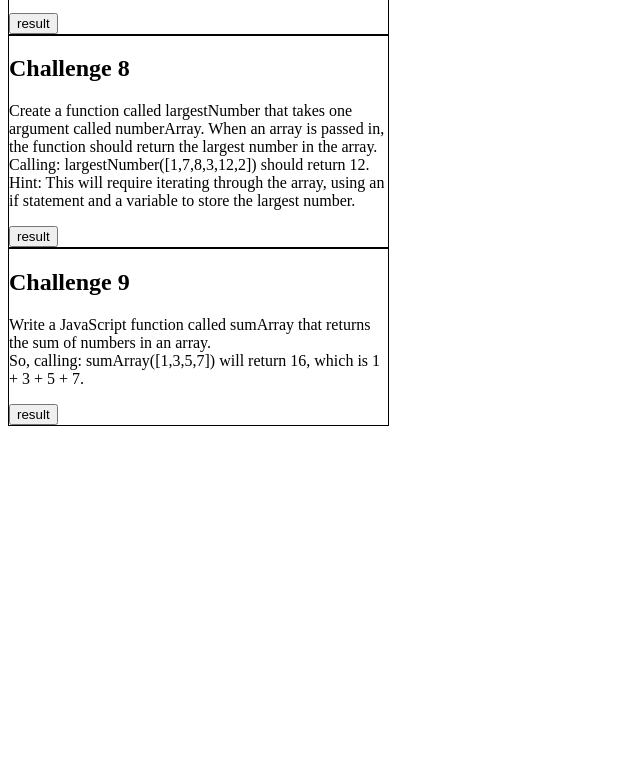
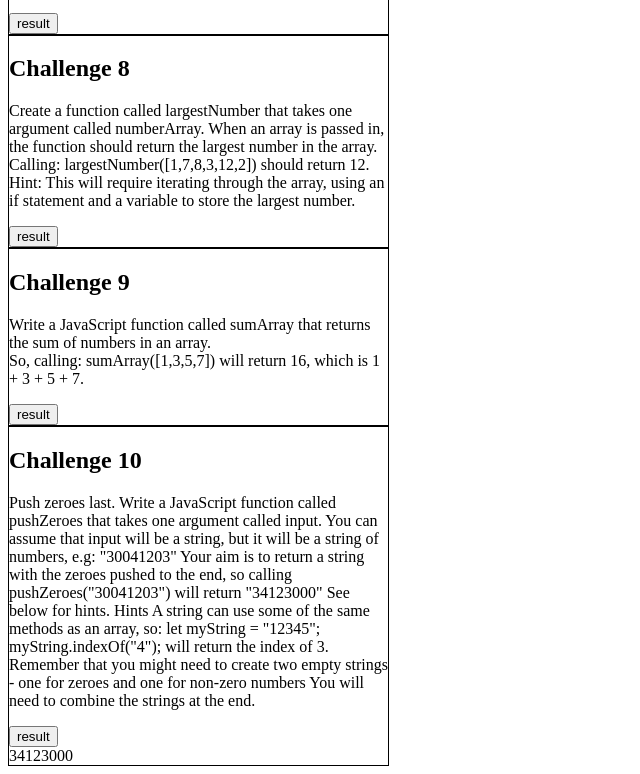
Before and after one commit to SanclerZanella/extra_js_classroom_challenges, a plain HTML site: page index.html in a window 1280 px wide. Shown: the part 1763-2537 px from the top of the page, without its empty margins (0-640 px from the left). Before the commit the page ends 2197 px from the top, so only its background shows below. Drawn offline with Linux system fonts and the light colour scheme.

Commit message:
Add the challenge 10 functionality, which push all zeroes in a string to the final

```diff
--- a/assets/scripts/script.js
+++ b/assets/scripts/script.js
@@ -196,7 +196,7 @@ arrayWordAnswerButton.addEventListener("click", function () {
     secondChallengeSevenResult.innerHTML = `<br>The chosen place is ${wordsArray[wordsArray.indexOf("Gondor")]}`;
 })
 
-///Challenge 8 wordsArray array
+///Challenge 8 numArray array
 //Create a function called largestNumber that takes one argument called numberArray.
 //When an array is passed in, the function should return the largest number in the array.
 
@@ -230,7 +230,7 @@ largestNumberAnswerButton.addEventListener("click", function() {
     challengeEightResult.innerHTML = largestNum;
 });
 
-///Challenge 9 wordsArray array
+///Challenge 9 sumArray function
 //Write a JavaScript function called sumArray that returns the sum of numbers in an array.
 
 let sumArrayAnswerButton = document.getElementById("sumArrayAnswer");
@@ -249,3 +249,26 @@ function sumArrayResult() {
     console.log(sumResult);
     challengeNineResult.innerHTML = `The result is ${sumResult}`;
 }
+
+///Challenge 10 pushZeroes function
+//Your aim is to return a string with the zeroes pushed to the end, so calling pushZeroes("30041203") will return "34123000".
+
+let numString = "30041203";
+let pushZeroesAnswerButton = document.getElementById("pushZeroesAnswer");
+
+pushZeroesAnswerButton.addEventListener("click", pushZeroes(numString));
+
+function pushZeroes(input) {
+    let challengeTenResult = document.getElementById("challengeTenResult");
+    let zeroes = "";
+    let nonZeroes = "";
+
+    for(let i of input) {
+        i === "0" ? zeroes += i : nonZeroes += i;
+    };
+
+    let lastZeroesResult = nonZeroes.concat(zeroes);
+
+    console.log(lastZeroesResult);
+    challengeTenResult.innerHTML = lastZeroesResult;
+}
--- a/index.html
+++ b/index.html
@@ -147,6 +147,39 @@
 
                 <div id="challengeNineResult"></div>
             </div>
+
+            <div id="challengeTen" class="challenges">
+                <h2>Challenge 10</h2>
+
+                <p>Push zeroes last.
+
+                    Write a JavaScript function called pushZeroes that takes one argument called input.
+
+                    You can assume that input will be a string, but it will be a string of numbers, e.g: "30041203"
+
+                    Your aim is to return a string with the zeroes pushed to the end, so calling pushZeroes("30041203")
+                    will return "34123000"
+
+                    See below for hints.
+
+                    Hints
+
+                    A string can use some of the same methods as an array, so:
+
+                    let myString = "12345";
+
+                    myString.indexOf("4");
+                    will return the index of 3.
+
+                    Remember that you might need to create two empty strings - one for zeroes and one for non-zero
+                    numbers
+
+                    You will need to combine the strings at the end.</p>
+
+                <input id="pushZeroesAnswer" type="button" value="result">
+
+                <div id="challengeTenResult"></div>
+            </div>
         </div>
     </main>
 
```
